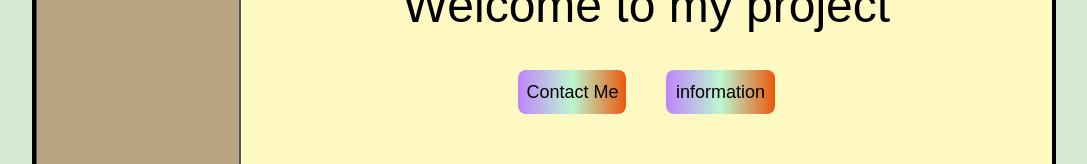
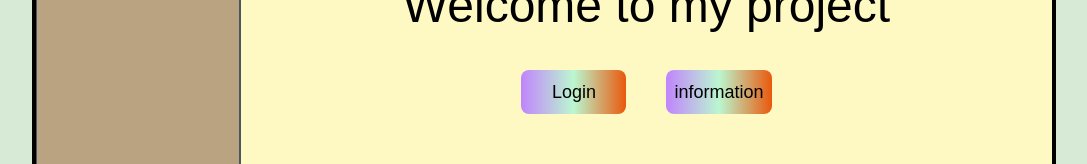
Before and after one commit to party1168/Cryptofu, a Next.js app: page / in a window 1280 px wide. Shown: the part 372-536 px from the top of the page, without its empty margins (96-1183 px from the left). Built offline with nearby package versions, Linux system fonts and the light colour scheme.

Commit message:
feature: 新增mongoDB 套件

```diff
--- a/app/page.tsx
+++ b/app/page.tsx
@@ -4,7 +4,7 @@ export default function Home() {
       <h1 className="mt-10 pb-10 text-5xl text-black">Welcome to my project</h1>
       <div className="grid grid-cols-2 gap-10 text-black">
         <button className="bg-gradient-to-r from-purple-400 via-green-200 to-orange-600 rounded-lg text-lg p-2">
-          Contact Me
+          Login
         </button>
         <button className="bg-gradient-to-r from-purple-400 via-green-200 to-orange-600 rounded-lg text-lg p-2">
           information
```
Also changed, not shown: package.json (+6 -5 lines), app/api/db.ts (added), 2 other files (tests, documents, lock files or other folders).
